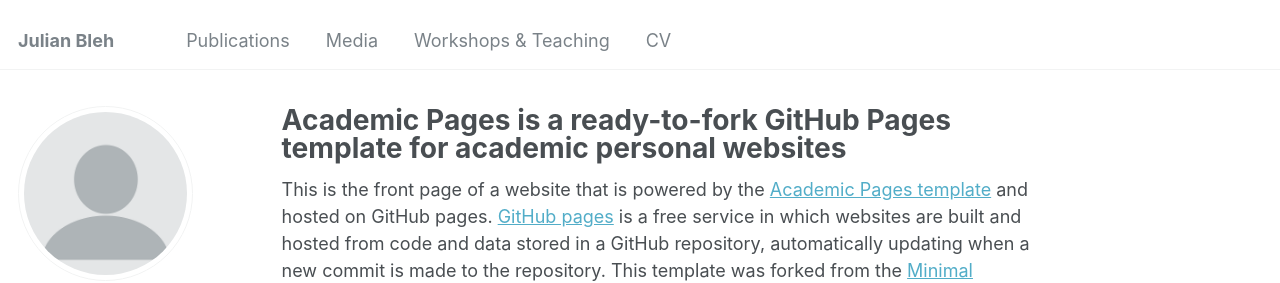
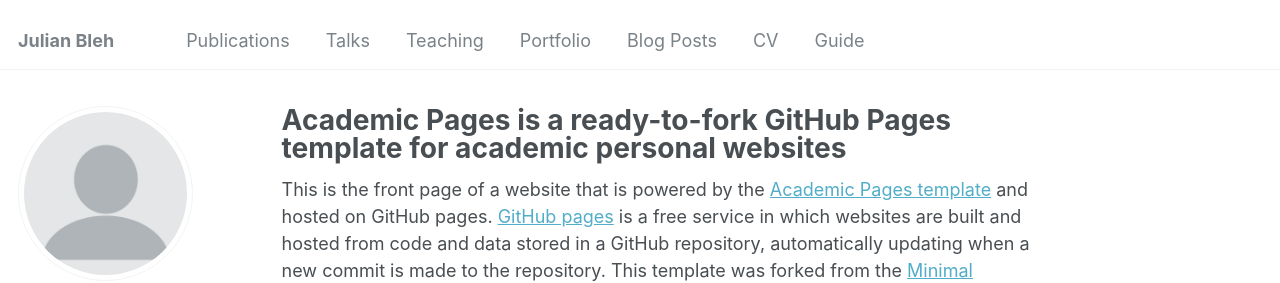
Before and after one commit to JulianBleh/JulianBleh1.github.io, a Jekyll site: the page built from _pages/about.md, in a window 1280 px wide. Shown: the top 283 px of the page. Built offline with Jekyll 4.4.1, drawn with Linux system fonts in a browser that asks for light colours; some web fonts are replaced.

Commit message:
Update navigation.yml

```diff
--- a/_data/navigation.yml
+++ b/_data/navigation.yml
@@ -8,11 +8,20 @@
   - title: "Publications"
     url: /publications/
 
-  - title: "Media"
-    url: /media/
+  - title: "Talks"
+    url: /talks/
 
-  - title: "Workshops & Teaching"
-    url: /workshops_teaching/
+  - title: "Teaching"
+    url: /teaching/
+
+  - title: "Portfolio"
+    url: /portfolio/
+
+  - title: "Blog Posts"
+    url: /year-archive/
 
   - title: "CV"
     url: /cv/
+
+  - title: "Guide"
+    url: /markdown/
```
